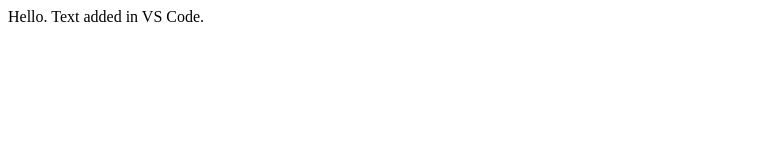
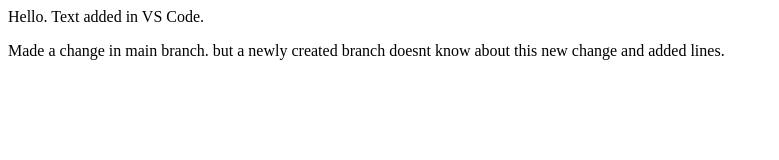
Before and after one commit to rahuls1428/demo-repo, a plain HTML site: page index.html in a window 1280 px wide. Shown: the whole page, without its empty margins (0-779 px from the left). Drawn offline with Linux system fonts and the light colour scheme.

Commit message:
added couple lines in main branch

```diff
--- a/index.html
+++ b/index.html
@@ -1 +1,3 @@
 <div>Hello. Text added in VS Code.</div>
+<p>Made a change in main branch. but a newly created branch
+    doesnt know about this new change and added lines.</p>
```
